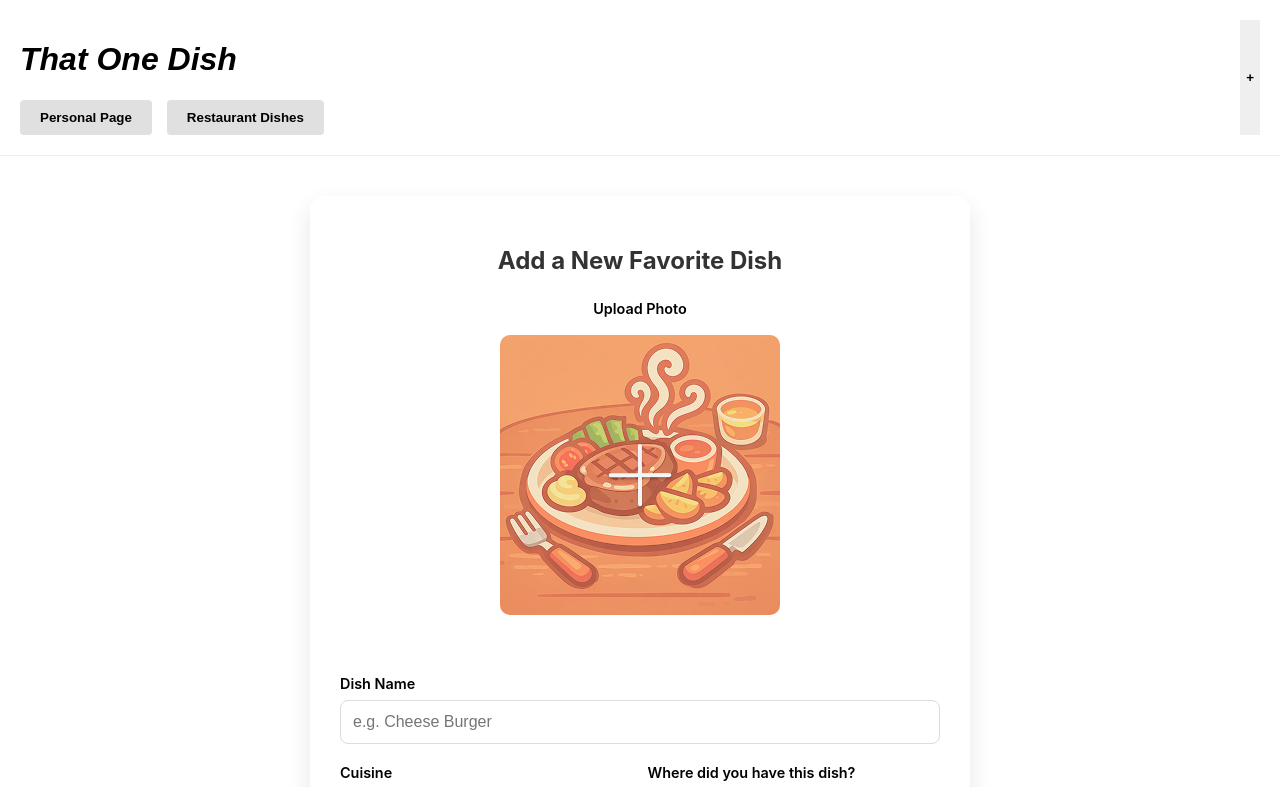
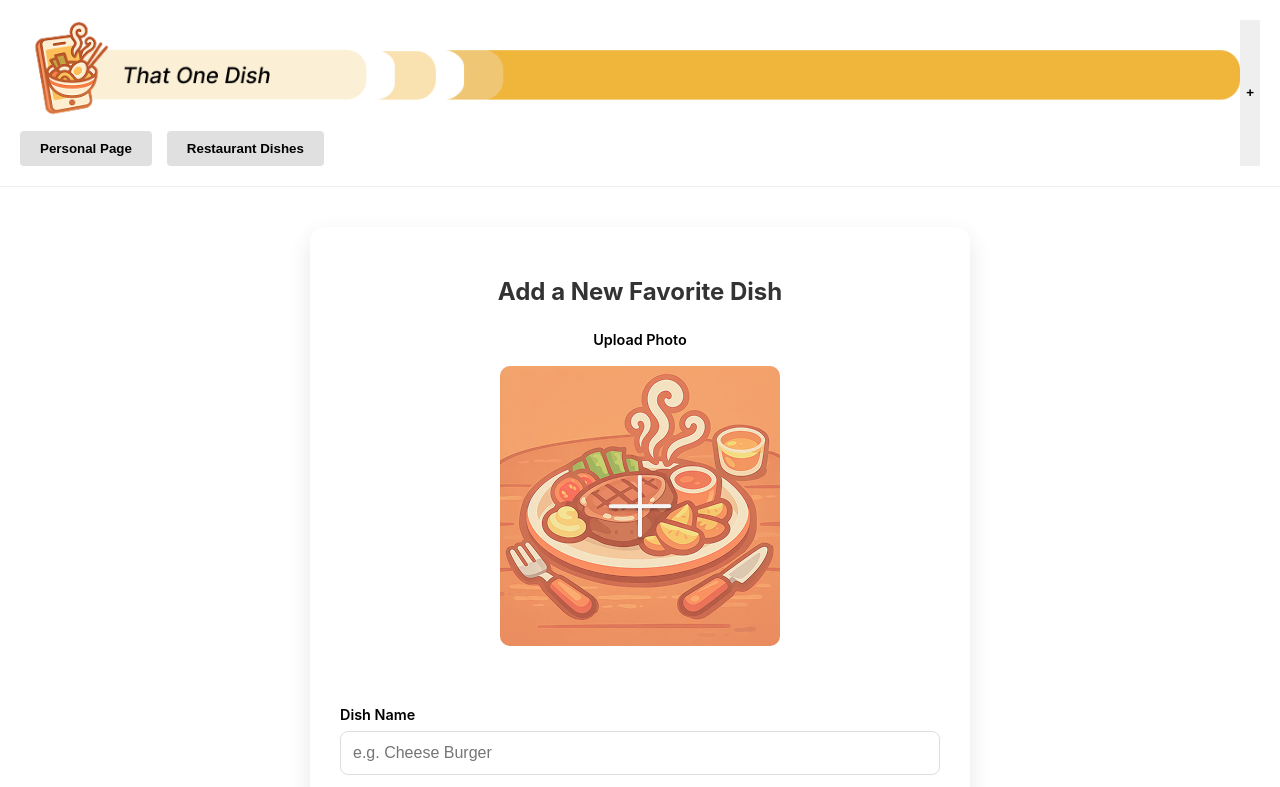
Before and after one commit to beza102/w26-sdev372-that-one-dish, a React (Vite) app in the folder frontend/: page /that_one_dish/add-dish in a window 1280 px wide. Shown: the top 787 px of the page. Built offline with nearby package versions, Linux system fonts and the light colour scheme.

Commit message:
Added header image

```diff
--- a/frontend/src/components/Header.jsx
+++ b/frontend/src/components/Header.jsx
@@ -1,4 +1,5 @@
 import { useNavigate } from 'react-router-dom';
+import HeaderLogo from '../../public/Header.png';
 
 export default function Header() {
   const navigate = useNavigate();
@@ -6,7 +7,7 @@ export default function Header() {
   return (
     <header className="header-top">
       <div>
-        <h1><i>That One Dish</i></h1>
+        <img src={HeaderLogo} alt="That One Dish" className="header-logo" />
 
         <div className="nav-tabs">
           <button className="tab">Personal Page</button>
--- a/frontend/src/css/header.css
+++ b/frontend/src/css/header.css
@@ -6,7 +6,7 @@
 }
 
 .header-logo {
-  width: 120px;
+  width: 100%;
   height: auto;
 }
 
```
